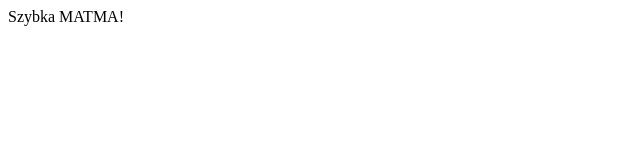
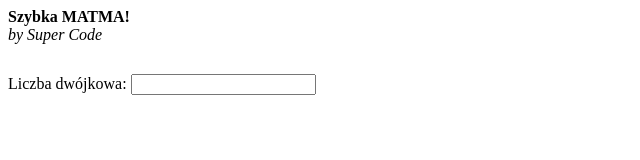
Before and after one commit to OlimpijskieKoloInformatyczne/SuperMatma-ZamianaNadziesietna-HTML_JavaScript, a plain HTML site: page index.html in a window 1280 px wide. Shown: the whole page, without its empty margins (0-640 px from the left). Drawn offline with Linux system fonts and the light colour scheme.

Commit message:
Add files via upload

```diff
--- a/index.html
+++ b/index.html
@@ -1,8 +1,18 @@
 <!DOCTYPE html>
 <html>
+<head>
+<meta charset="utf-8">
+</head>
 
 <body>
- Szybka MATMA!
+<strong>Szybka MATMA!</strong>
+<br /><i>by Super Code</i>
+
+<div style="margin-top: 30px;">
+<label>Liczba dwójkowa:</label>
+<input>
+</div>
+
 </body>
 
 </html>
```
